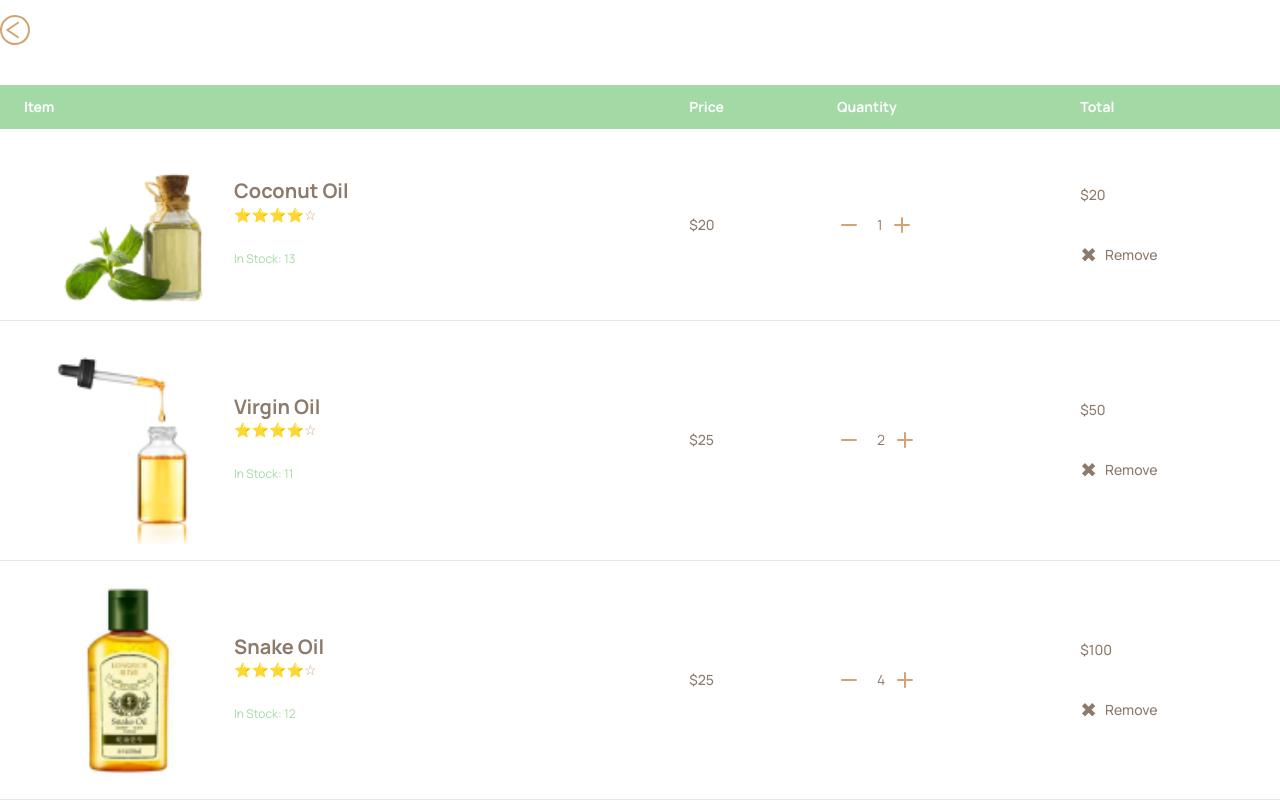
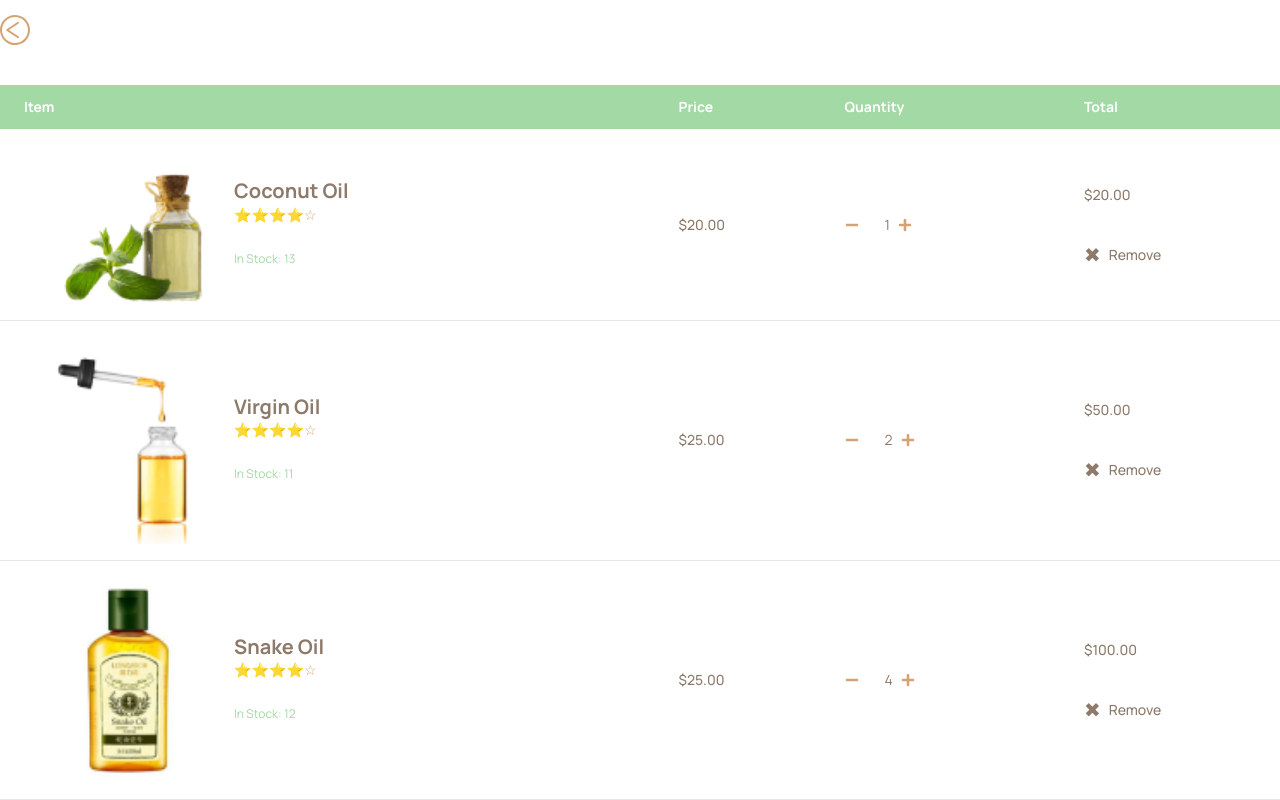
Before and after one commit to namodynamic/timbu-shop_hng, a Next.js app: page /cart in a window 1280 px wide. Shown: the part 340-1140 px from the top of the page. Built offline with nearby package versions, Linux system fonts and the light colour scheme.

Commit message:
Update UI

```diff
--- a/app/(root)/cart/page.tsx
+++ b/app/(root)/cart/page.tsx
@@ -1,11 +1,41 @@
+'use client';
+
 import Image from "next/image";
 import Link from "next/link";
+import { useState } from "react";
+import { FaPlus, FaMinus } from 'react-icons/fa';
+
+const initialCartItems = [
+  { id: 1, name: 'Coconut Oil', price: 20.0, quantity: 1, image: '/images/item6.png', inStock: 13 },
+  { id: 2, name: 'Virgin Oil', price: 25.0, quantity: 2, image: '/images/item2.png', inStock: 11 },
+  { id: 3, name: 'Snake Oil', price: 25.0, quantity: 4, image: '/images/item13.png', inStock: 12 },
+];
 
 const Cart = () => {
+  const [cartItems, setCartItems] = useState(initialCartItems);
+
+  const increment = (id: number) => {
+    setCartItems(cartItems.map(item =>
+      item.id === id ? { ...item, quantity: item.quantity + 1 } : item
+    ));
+  };
+
+  const decrement = (id: number) => {
+    setCartItems(cartItems.map(item =>
+      item.id === id && item.quantity > 1 ? { ...item, quantity: item.quantity - 1 } : item
+    ));
+  };
+
+  const removeItem = (id: number) => {
+    setCartItems(cartItems.filter(item => item.id !== id));
+  };
+
+  const sumTotal = cartItems.reduce((sum, item) => sum + item.price * item.quantity, 0).toFixed(2);
+
   return (
     <section className="flex flex-col min-h-screen">
       <div className="wrapper">
-      <Link href="/products" >
+        <Link href="/products">
           <Image src="/icons/backicon.svg" width={30} height={30} alt="back" />
         </Link>
         <table className="w-full mt-10 text-sm text-left ">
@@ -26,10 +56,11 @@ const Cart = () => {
             </tr>
           </thead>
           <tbody>
-            <tr className="border-b">
+            {cartItems.map((item) => (
+              <tr key={item.id} className="border-b">
                 <td className="px-6 py-4 items-center flex max-sm:flex-col">
                   <Image
-                  src="/images/item6.png"
+                    src={item.image}
                     alt="Product Image"
                     width={210}
                     height={180}
@@ -37,166 +68,52 @@ const Cart = () => {
                   />
                   <div>
                     <p className="font-manrope sm:text-[20px] text-xs font-bold sm:leading-[27.32px] text-left text-[#8D7A6B]">
-                    Coconut Oil
+                      {item.name}
                     </p>
                     <p className="text-[#D4A373]">⭐⭐⭐⭐☆</p>
                     <p className="font-manrope sm:text-[12px] text-xs sm:leading-[27.32px] mt-5 text-left text-[#A3D9A5]">
-                    In Stock: 13
+                      In Stock: {item.inStock}
                     </p>
                   </div>
                 </td>
-              <td className="px-6 py-4 font-medium text-[#8D7A6B]">$20</td>
+                <td className="px-6 py-4 font-medium text-[#8D7A6B]">${item.price.toFixed(2)}</td>
                 <td className="px-6 py-4">
                   <div className="flex items-center gap-2">
-                  <button className="h-8 w-8 text-[#D4A373]">
-                    <MinusIcon />
+                    <button className="h-8 w-8 text-[#D4A373]" onClick={() => decrement(item.id)}>
+                      <FaMinus />
                     </button>
-                  <span className="text-[#8D7A6B]">1</span>
-                  <button className="h-8 w-8 text-[#D4A373]">
-                    <PlusIcon />
+                    <span className="text-[#8D7A6B]">{item.quantity}</span>
+                    <button className="h-8 w-8 text-[#D4A373]" onClick={() => increment(item.id)}>
+                      <FaPlus />
                     </button>
                   </div>
                 </td>
                 <td className="px-6 py-4 font-medium text-[#8D7A6B]">
-                <p>$20</p>
-                <div className="align-bottom mt-10 gap-2 flex">
+                  <p>${(item.price * item.quantity).toFixed(2)}</p>
+                  <div className="align-bottom mt-10 gap-2 flex" onClick={() => removeItem(item.id)}>
                     <p className="text-[20px]">✖ </p>
                     <p>Remove</p>
                   </div>
                 </td>
               </tr>
-            <tr className="border-b">
-              <td className="px-6 py-4 items-center flex max-sm:flex-col">
-                <Image
-                  src="/images/item2.png"
-                  alt="Product Image"
-                  width={210}
-                  height={180}
-                  className="rounded-md object-cover"
-                />
-                <div>
-                  <p className="font-manrope sm:text-[20px] text-xs font-bold sm:leading-[27.32px] text-left text-[#8D7A6B]">
-                    Virgin Oil
-                  </p>
-                  <p className="text-[#D4A373]">⭐⭐⭐⭐☆</p>
-                  <p className="font-manrope sm:text-[12px] text-xs sm:leading-[27.32px] mt-5 text-left text-[#A3D9A5]">
-                    In Stock: 11
-                  </p>
-                </div>
-              </td>
-              <td className="px-6 py-4 font-medium text-[#8D7A6B]">$25</td>
-              <td className="px-6 py-4">
-                <div className="flex items-center gap-2">
-                  <button className="h-8 w-8 text-[#D4A373]">
-                    <MinusIcon />
-                  </button>
-                  <span className="text-[#8D7A6B]">2</span>
-                  <button className="h-8 w-8 text-[#D4A373]">
-                    <PlusIcon />
-                  </button>
-                </div>
-              </td>
-              <td className="px-6 py-4 font-medium text-[#8D7A6B]">
-                <p>$50</p>
-                <div className="align-bottom mt-10 gap-2 flex">
-                  <p className="text-[20px]">✖ </p>
-                  <p>Remove</p>
-                </div>
-              </td>
-            </tr>
-
-            <tr className="border-b">
-              <td className="px-6 py-4 items-center flex max-sm:flex-col">
-                <Image
-                  src="/images/item13.png"
-                  alt="Product Image"
-                  width={210}
-                  height={180}
-                  className="rounded-md object-cover"
-                />
-                <div>
-                  <p className="font-manrope sm:text-[20px] text-xs font-bold sm:leading-[27.32px] text-left text-[#8D7A6B]">
-                    Snake Oil
-                  </p>
-                  <p className="text-[#D4A373]">⭐⭐⭐⭐☆</p>
-                  <p className="font-manrope sm:text-[12px] text-xs sm:leading-[27.32px] mt-5 text-left text-[#A3D9A5]">
-                    In Stock: 12
-                  </p>
-                </div>
-              </td>
-              <td className="px-6 py-4 font-medium text-[#8D7A6B]">$25</td>
-              <td className="px-6 py-4">
-                <div className="flex items-center gap-2">
-                  <button className="h-8 w-8 text-[#D4A373]">
-                    <MinusIcon />
-                  </button>
-                  <span className="text-[#8D7A6B]">4</span>
-                  <button className="h-8 w-8 text-[#D4A373]">
-                    <PlusIcon />
-                  </button>
-                </div>
-              </td>
-              <td className="px-6 py-4 font-medium text-[#8D7A6B]">
-                <p>$100</p>
-                <div className="align-bottom mt-10 gap-2 flex">
-                  <p className="text-[20px]">✖ </p>
-                  <p>Remove</p>
-                </div>
-              </td>
-            </tr>
+            ))}
           </tbody>
         </table>
 
         <div className="flex justify-between mt-10 text-bold sm:px-40 text-[#8D7A6B]">
           <p>Sum Total</p>
-          <p>$170.00</p>
+          <p>${sumTotal}</p>
         </div>
 
         <Link
           href="/checkout"
-          className="font-manrope  text-[16px] w-full px-10 py-2 border rounded-md mt-10 bg-[#D4A373] hover:bg-[#D4A373]/70 flex justify-center items-center font-bold leading-[21.86px] text-[#fff] text-center"
+          className="font-manrope text-[16px] w-full px-10 py-2 border rounded-md mt-10 bg-[#D4A373] hover:bg-[#D4A373]/70 flex justify-center items-center font-bold leading-[21.86px] text-[#fff] text-center"
         >
-          Proceed
+          Checkout
         </Link>
       </div>
     </section>
   );
 };
+
 export default Cart;
-
-function MinusIcon() {
-  return (
-    <svg
-      xmlns="http://www.w3.org/2000/svg"
-      width="24"
-      height="24"
-      viewBox="0 0 24 24"
-      fill="none"
-      stroke="currentColor"
-      strokeWidth="2"
-      strokeLinecap="round"
-      strokeLinejoin="round"
-    >
-      <path d="M5 12h14" />
-    </svg>
-  );
-}
-
-function PlusIcon() {
-  return (
-    <svg
-      xmlns="http://www.w3.org/2000/svg"
-      width="24"
-      height="24"
-      viewBox="0 0 24 24"
-      fill="none"
-      stroke="currentColor"
-      strokeWidth="2"
-      strokeLinecap="round"
-      strokeLinejoin="round"
-    >
-      <path d="M5 12h14" />
-      <path d="M12 5v14" />
-    </svg>
-  );
-}
--- a/app/(root)/layout.tsx
+++ b/app/(root)/layout.tsx
@@ -10,6 +10,9 @@ export const metadata: Metadata = {
   title: "Timbu Cloud Shop",
   description:
     "Timbu Cloud Shop offers a seamless online shopping experience with a wide range of products and services. Enjoy secure transactions, fast delivery, and excellent customer support. Shop now and discover the convenience of Timbu Cloud Shop!",
+  icons: {
+    icon: "/images/logo.png",
+  },
 };
 
 export default function RootLayout({
--- a/app/checkout/layout.tsx
+++ b/app/checkout/layout.tsx
@@ -8,6 +8,9 @@ export const metadata: Metadata = {
   title: "Timbu Cloud Shop",
   description:
     "Timbu Cloud Shop offers a seamless online shopping experience with a wide range of products and services. Enjoy secure transactions, fast delivery, and excellent customer support. Shop now and discover the convenience of Timbu Cloud Shop!",
+  icons: {
+    icon: "/images/logo.png",
+  },
 };
 
 export default function RootLayout({
--- a/app/checkout/page.tsx
+++ b/app/checkout/page.tsx
@@ -4,7 +4,7 @@ import Link from "next/link";
 const Checkout = () => {
   return (
     <section className="min-h-screen mt-20 wrapper">
-      <Link href="/">
+      <Link href="/cart">
         <Image src="/icons/backicon.svg" width={30} height={30} alt="back" />
       </Link>
       <div className="flex flex-col items-center">
@@ -156,7 +156,7 @@ const Checkout = () => {
         </div>
 
         <Link
-          href="/"
+          href="/confirmation"
           className="font-manrope text-[16px] sm:hidden w-full px-10 py-2 border rounded-md mt-10 bg-[#D4A373] hover:bg-[#D4A373]/70 flex justify-center items-center font-bold leading-[21.86px] text-[#fff] text-center"
         >
           Proceed
--- a/app/confirmation/layout.tsx
+++ b/app/confirmation/layout.tsx
@@ -8,6 +8,9 @@ export const metadata: Metadata = {
   title: "Timbu Cloud Shop",
   description:
     "Timbu Cloud Shop offers a seamless online shopping experience with a wide range of products and services. Enjoy secure transactions, fast delivery, and excellent customer support. Shop now and discover the convenience of Timbu Cloud Shop!",
+  icons: {
+    icon: "/images/logo.png",
+  },
 };
 
 export default function RootLayout({
```
Also changed, not shown: app/(root)/page.tsx (+30 -25 lines), app/(root)/products/page.tsx (+7 -6 lines), components/ProductCard.tsx (+9 -5 lines), package.json (+5 -4 lines), 1 other file (tests, documents, lock files or other folders). Lines whose indentation alone changed are shown as unchanged.
